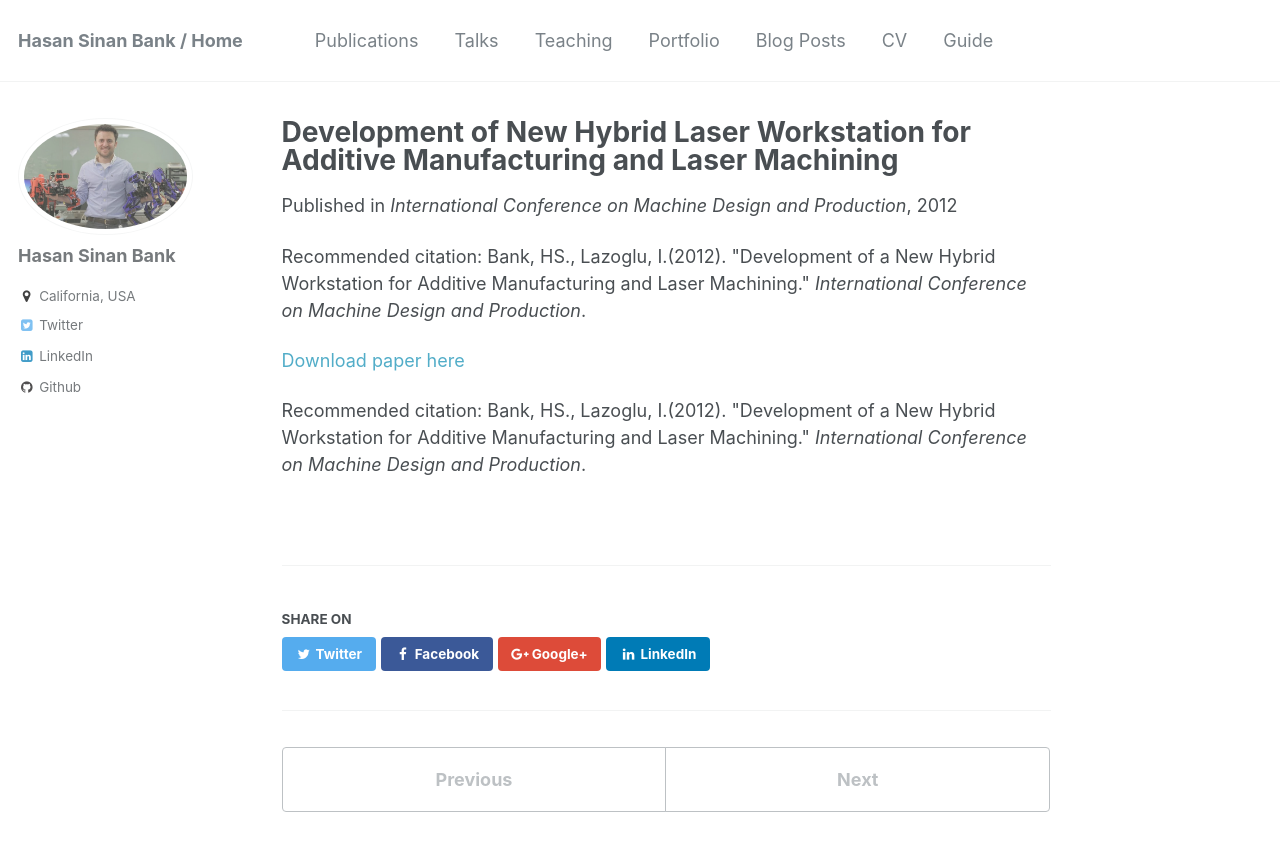
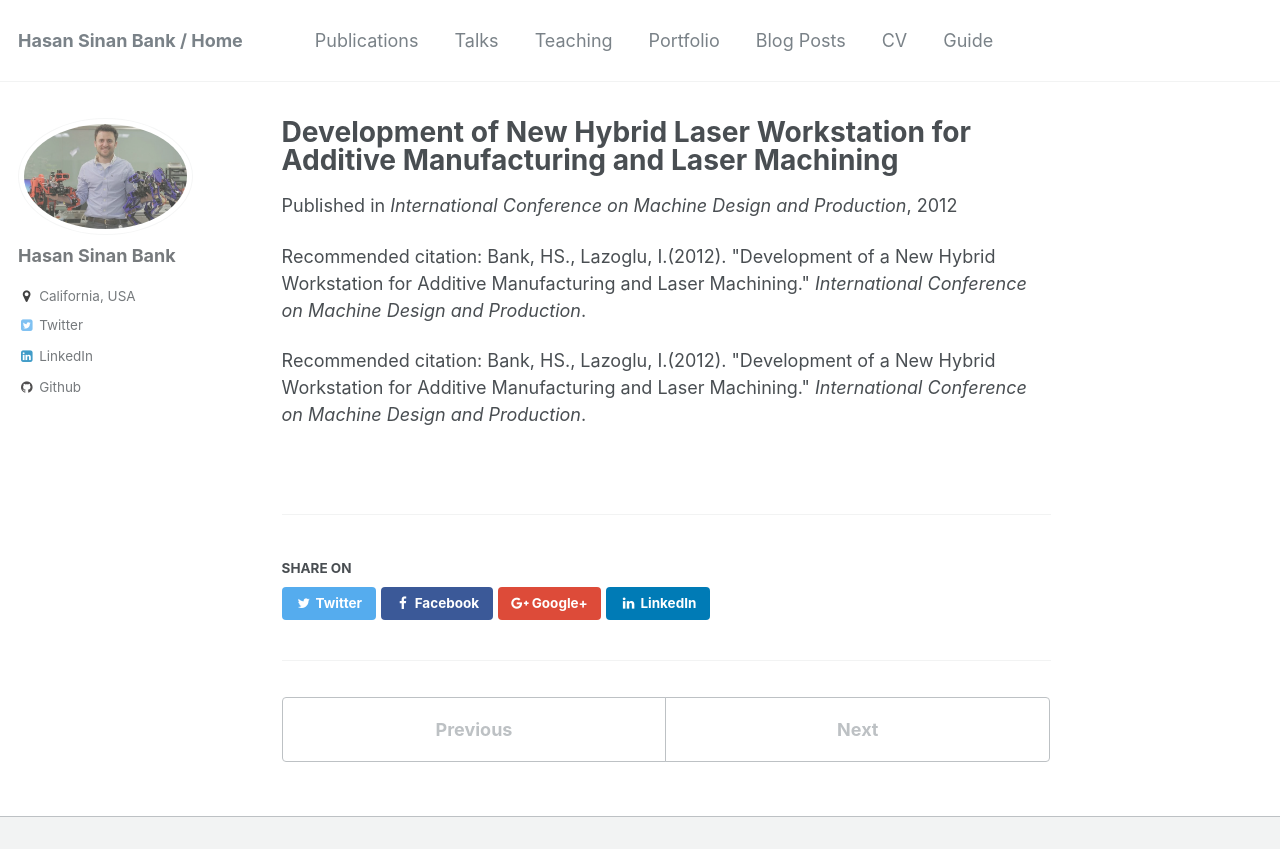
Before and after one commit to bankh/bankh.github.io, a Jekyll site: the page built from _publications/2012-09-Laser-station.md, in a window 1280 px wide and 1095 px high, cut to the strip 0-849 px from the top of the window. Built offline with Jekyll 4.4.1, drawn with Linux system fonts in a browser that asks for light colours.

Commit message:
Update 2012-09-Laser-station.md

```diff
--- a/_publications/2012-09-Laser-station.md
+++ b/_publications/2012-09-Laser-station.md
@@ -9,6 +9,4 @@ paperurl: ''
 citation: 'Bank, HS., Lazoglu, I.(2012). &quot;Development of a New Hybrid Workstation for Additive Manufacturing and Laser Machining.&quot; <i>International Conference on Machine Design and Production</i>.'
 ---
 
-[Download paper here](http://bankh.github.io/files/SME_NAMRC_46_Paper_140.pdf)
-
 Recommended citation: Bank, HS., Lazoglu, I.(2012). &quot;Development of a New Hybrid Workstation for Additive Manufacturing and Laser Machining.&quot; <i>International Conference on Machine Design and Production</i>.
```
